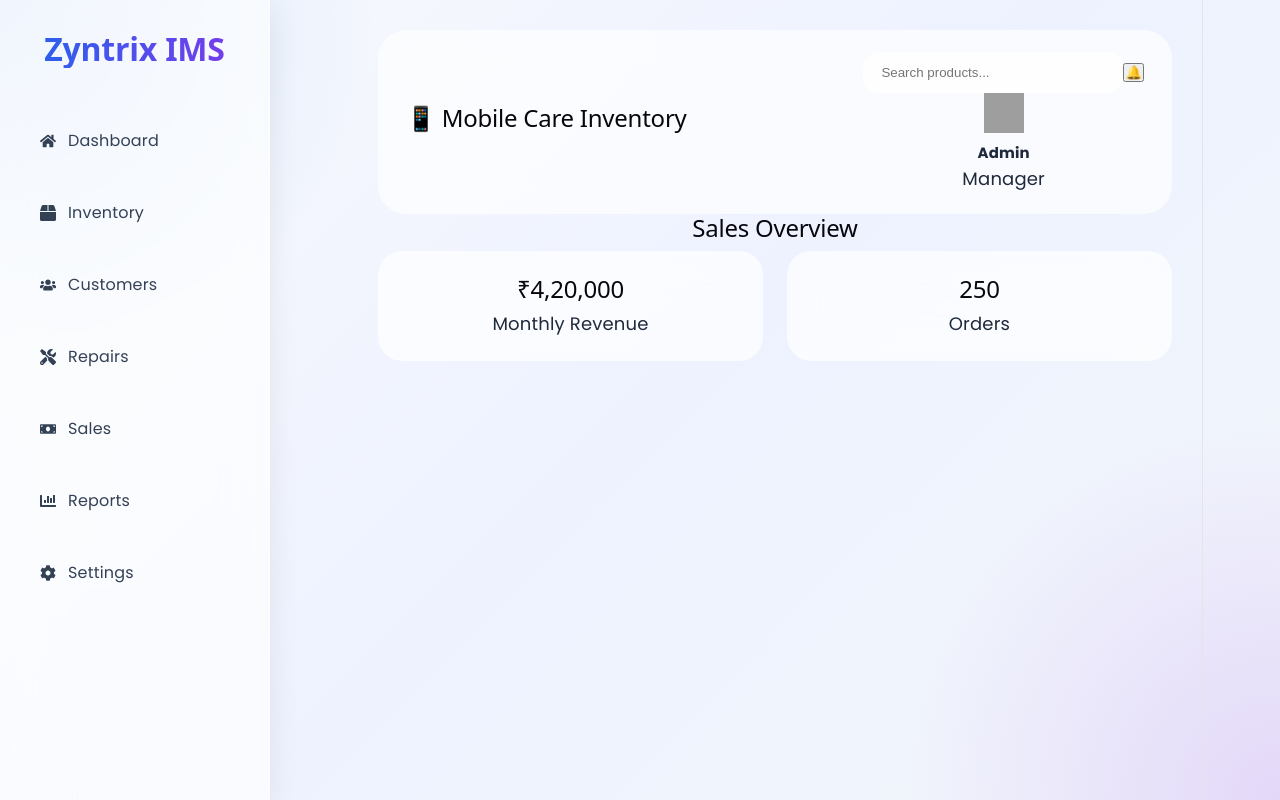
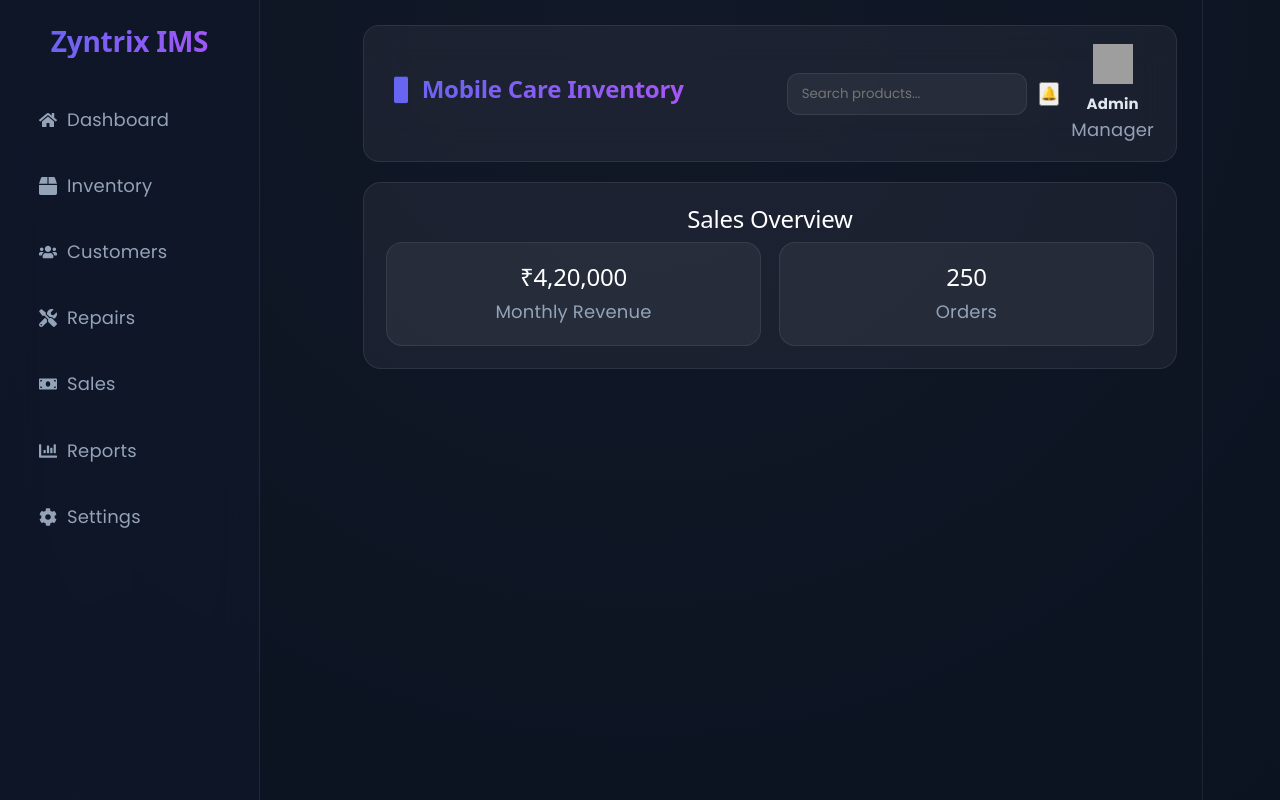
Before and after one commit to Piyush-s03/Mobile-care-Inventory, a React (Vite) app: page /sales in a window 1280 px wide. Built offline with nearby package versions, Linux system fonts and the light colour scheme; grey boxes are pictures that could not be loaded.

Commit message:
Fix responsive layout issues on mobile devices

```diff
--- a/src/App.css
+++ b/src/App.css
@@ -1,259 +1,368 @@
 /* ================= GOOGLE FONT ================= */
 @import url('https://fonts.googleapis.com/css2?family=Poppins:wght@300;400;500;600;700&display=swap');
 
+/* ================= ROOT THEME ================= */
+:root{
+  --bg:#0b1220;
+  --bg2:#0f172a;
+  --card:rgba(255,255,255,0.06);
+  --border:rgba(255,255,255,0.08);
+  --text:#e2e8f0;
+  --muted:#94a3b8;
+  --primary:#6366f1;
+  --secondary:#a855f7;
+  --success:#22c55e;
+  --danger:#ef4444;
+}
+
 /* ================= GLOBAL ================= */
-
 *{
   margin:0;
   padding:0;
   box-sizing:border-box;
+  font-family:'Poppins',sans-serif;
 }
 
-html, body{
+html,body{
   width:100%;
+  height:100%;
+  background:radial-gradient(circle at top,#111827,#0b1220);
+  color:var(--text);
   overflow-x:hidden;
 }
 
-body{
-  font-family:'Poppins',sans-serif;
-
-  background:
-  radial-gradient(circle at top left, rgba(59,130,246,0.18), transparent 25%),
-  radial-gradient(circle at bottom right, rgba(168,85,247,0.18), transparent 25%),
-  linear-gradient(135deg,#f8fafc,#eef2ff,#f1f5f9);
-
-  min-height:100vh;
-  color:#1e293b;
+/* glow background */
+body::before,
+body::after{
+  content:"";
+  position:fixed;
+  width:500px;
+  height:500px;
+  filter:blur(120px);
+  z-index:-1;
 }
 
-/* ================= FIX INPUT WHITE ON SELECT ================= */
-input, textarea, select{
-  color:#1e293b;
-  background:rgba(255,255,255,0.75);
+body::before{
+  background:rgba(99,102,241,0.25);
+  top:-150px;
+  left:-150px;
 }
 
-input:focus, textarea:focus, select:focus{
-  outline:2px solid rgba(37,99,235,0.4);
+body::after{
+  background:rgba(168,85,247,0.20);
+  bottom:-150px;
+  right:-150px;
+}
+
+/* ================= GLASS CARD SYSTEM ================= */
+.glass{
+  background:var(--card);
+  border:1px solid var(--border);
+  backdrop-filter:blur(18px);
+  border-radius:18px;
+  box-shadow:0 20px 50px rgba(0,0,0,0.5);
 }
 
 /* ================= LAYOUT ================= */
-
 .layout{
   display:flex;
   min-height:100vh;
 }
 
 /* ================= SIDEBAR ================= */
+.sidebar{
+  width:260px;
+  height:100vh;
+  position:fixed;
+  left:0;
+  top:0;
 
-.sidebar{
-  width:270px;
-  min-height:100vh;
-  position:fixed;
-  top:0;
-  left:0;
-  padding:30px 22px;
+  padding:25px;
+  background:rgba(15,23,42,0.8);
+  backdrop-filter:blur(20px);
+  border-right:1px solid var(--border);
+}
 
-  background:rgba(255,255,255,0.65);
-  backdrop-filter:blur(20px);
-  border-right:1px solid rgba(255,255,255,0.4);
-  box-shadow:0 8px 30px rgba(0,0,0,0.08);
+.logo{
+  font-size:28px;
+  font-weight:700;
+  margin-bottom:35px;
+  background:linear-gradient(to right,var(--primary),var(--secondary));
+  -webkit-background-clip:text;
+  -webkit-text-fill-color:transparent;
+}
+
+.sidebar a{
+  display:flex;
+  align-items:center;
+  gap:10px;
+
+  padding:14px;
+  margin-bottom:12px;
+
+  border-radius:12px;
+  color:var(--muted);
+  text-decoration:none;
 
   transition:0.3s;
 }
 
-.logo{
-  font-size:32px;
-  font-weight:700;
-  margin-bottom:45px;
-  background:linear-gradient(to right,#2563eb,#7c3aed);
+.sidebar a:hover{
+  background:linear-gradient(90deg,var(--primary),var(--secondary));
+  color:white;
+  transform:translateX(6px);
+}
+
+/* ================= MAIN ================= */
+.main{
+  margin-left:260px;
+  width:100%;
+  padding:25px;
+}
+
+/* ================= NAVBAR ================= */
+.navbar-custom{
+  display:flex;
+  justify-content:space-between;
+  align-items:center;
+
+  padding:18px 22px;
+  border-radius:16px;
+
+  background:rgba(255,255,255,0.05);
+  border:1px solid var(--border);
+  backdrop-filter:blur(18px);
+}
+
+.navbar-left h2{
+  font-size:24px;
+  font-weight:600;
+  background:linear-gradient(to right,var(--primary),var(--secondary));
   -webkit-background-clip:text;
   -webkit-text-fill-color:transparent;
 }
 
-/* ================= SIDEBAR LINKS ================= */
-
-.sidebar a{
+.navbar-right{
   display:flex;
+  gap:12px;
   align-items:center;
-  gap:12px;
-  text-decoration:none;
-  color:#334155;
-
-  padding:15px 18px;
-  margin-bottom:16px;
-  border-radius:18px;
-  transition:0.3s;
-  font-size:16px;
 }
 
-.sidebar a:hover{
-  background:linear-gradient(to right,#2563eb,#7c3aed);
+.navbar-search{
+  width:240px;
+  padding:10px 14px;
+  border-radius:12px;
+  border:1px solid var(--border);
+  background:rgba(255,255,255,0.05);
   color:white;
-  transform:translateX(8px);
 }
 
-/* ================= MAIN ================= */
-
-.main{
-  margin-left:270px;
-  width:100%;
-  padding:30px;
+/* ================= BUTTON ================= */
+button{
+  cursor:pointer;
 }
 
-/* ================= NAVBAR ================= */
-
-.navbar-custom{
-  display:flex;
-  justify-content:space-between;
-  align-items:center;
-  flex-wrap:wrap;
-  gap:12px;
-
-  padding:22px 28px;
-  border-radius:28px;
-
-  background:rgba(255,255,255,0.65);
-  backdrop-filter:blur(18px);
+.primary-btn{
+  padding:10px 14px;
+  border:none;
+  border-radius:12px;
+  color:white;
+  background:linear-gradient(90deg,var(--primary),var(--secondary));
+  transition:0.3s;
 }
 
-/* ================= INPUT FIX ================= */
+.primary-btn:hover{
+  transform:translateY(-3px);
+}
 
-.navbar-search,
-.search-input{
-  width:260px;
-  max-width:100%;
-  padding:13px 18px;
-  border-radius:16px;
-  border:none;
-  outline:none;
-  background:rgba(255,255,255,0.75);
+/* ================= PAGE BOX ================= */
+.page-box{
+  margin-top:20px;
+  padding:22px;
+  border-radius:18px;
+  background:rgba(255,255,255,0.05);
+  border:1px solid var(--border);
 }
 
 /* ================= GRID ================= */
-
 .dashboard-grid,
 .product-grid{
   display:grid;
-  grid-template-columns:repeat(auto-fit,minmax(260px,1fr));
-  gap:24px;
+  grid-template-columns:repeat(auto-fit,minmax(240px,1fr));
+  gap:18px;
 }
 
-/* ================= CARD ================= */
-
+/* ================= CARDS ================= */
 .dashboard-card,
 .product-card{
-  padding:24px;
-  border-radius:24px;
-  background:rgba(255,255,255,0.7);
-  backdrop-filter:blur(18px);
+  padding:20px;
+  border-radius:16px;
+  background:rgba(255,255,255,0.05);
+  border:1px solid var(--border);
   transition:0.3s;
 }
 
 .dashboard-card:hover,
 .product-card:hover{
   transform:translateY(-8px);
+  box-shadow:0 20px 40px rgba(0,0,0,0.4);
 }
 
-/* ================= IMAGE FIX ================= */
+/* ================= TEXT ================= */
+h1,h2,h3{
+  color:white;
+}
 
+p{
+  color:var(--muted);
+}
+
+/* ================= PRODUCT IMAGE ================= */
 .product-image img{
-  width:120px;
-  height:120px;
+  width:100px;
+  height:100px;
   object-fit:contain;
 }
 
-/* ================= BUTTON FIX ================= */
+/* ================= STATUS ================= */
+.low-stock{
+  background:rgba(239,68,68,0.2);
+  color:#f87171;
+  padding:6px 10px;
+  border-radius:10px;
+}
 
+.in-stock{
+  background:rgba(34,197,94,0.2);
+  color:#4ade80;
+  padding:6px 10px;
+  border-radius:10px;
+}
+
+/* ================= BUTTON GROUP ================= */
 .product-buttons{
   display:flex;
-  gap:12px;
-  flex-wrap:wrap;
+  gap:10px;
+  margin-top:10px;
 }
 
-.edit-btn,
+.edit-btn{
+  flex:1;
+  border:none;
+  padding:10px;
+  border-radius:10px;
+  color:white;
+  background:linear-gradient(90deg,#3b82f6,#6366f1);
+}
+
 .delete-btn{
   flex:1;
-  min-width:120px;
-  padding:12px;
   border:none;
-  border-radius:14px;
+  padding:10px;
+  border-radius:10px;
   color:white;
+  background:linear-gradient(90deg,#ef4444,#f97316);
 }
 
 /* ================= FORM ================= */
-
 .add-product-form{
   display:grid;
-  grid-template-columns:repeat(auto-fit,minmax(200px,1fr));
-  gap:15px;
-  padding:25px;
-  border-radius:24px;
-  background:rgba(255,255,255,0.6);
+  grid-template-columns:repeat(auto-fit,minmax(180px,1fr));
+  gap:12px;
+
+  padding:20px;
+  border-radius:16px;
+
+  background:rgba(255,255,255,0.05);
+  border:1px solid var(--border);
 }
 
 .add-product-form input,
 .add-product-form select{
-  padding:14px;
-  border:none;
-  border-radius:14px;
-  background:rgba(255,255,255,0.85);
+  padding:12px;
+  border-radius:10px;
+  border:1px solid var(--border);
+  background:rgba(255,255,255,0.05);
+  color:white;
 }
 
-/* ================= AUTH ================= */
-
+/* ================= AUTH LOGIN ================= */
 .auth-container{
   min-height:100vh;
   display:flex;
   justify-content:center;
   align-items:center;
-  padding:20px;
+  background:radial-gradient(circle,#0b1220,#060b16);
 }
 
 .auth-box{
-  width:420px;
-  max-width:95%;
-  padding:40px;
-  border-radius:30px;
-  background:rgba(255,255,255,0.7);
+  width:380px;
+  padding:30px;
+  border-radius:18px;
+  background:rgba(255,255,255,0.05);
+  border:1px solid var(--border);
+  backdrop-filter:blur(18px);
 }
 
-/* ================= TABLE FIX ================= */
+.auth-box h1{
+  text-align:center;
+  margin-bottom:20px;
+}
 
+.auth-btn{
+  width:100%;
+  padding:12px;
+  border:none;
+  border-radius:12px;
+  background:linear-gradient(90deg,var(--primary),var(--secondary));
+  color:white;
+  font-weight:600;
+}
+
+/* ================= TABLE ================= */
 .table{
   width:100%;
-  overflow-x:auto;
+  border-collapse:collapse;
+  overflow:hidden;
+  border-radius:12px;
 }
 
-/* ================= RESPONSIVE FIXES ================= */
+.table thead{
+  background:linear-gradient(90deg,var(--primary),var(--secondary));
+  color:white;
+}
+
+.table td, .table th{
+  padding:12px;
+  color:var(--text);
+}
+
+/* ================= RESPONSIVE ================= */
 
 /* TABLET */
 @media(max-width:992px){
   .sidebar{
     width:80px;
-    padding:20px 10px;
+  }
+
+  .main{
+    margin-left:80px;
   }
 
   .sidebar a{
     justify-content:center;
     font-size:0;
   }
-
-  .main{
-    margin-left:80px;
-    padding:20px;
-  }
 }
 
 /* MOBILE */
 @media(max-width:768px){
-
   .navbar-custom{
     flex-direction:column;
-    align-items:stretch;
+    gap:10px;
   }
 
-  .navbar-search,
-  .search-input{
+  .navbar-search{
     width:100%;
   }
 
@@ -262,48 +371,137 @@ input:focus, textarea:focus, select:focus{
   }
 }
 
-/* SMALL MOBILE FIX (THIS WAS YOUR ISSUE AREA) */
-@media(max-width:480px){
+/* SMALL MOBILE */
+@media(max-width:420px){
+  .auth-box{
+    width:95%;
+  }
 
-  .main{
-    margin-left:0;
-    padding:12px;
+  .navbar-left h2{
+    font-size:18px;
   }
 
   .sidebar{
-    position:relative;
-    width:100%;
-    height:auto;
-    display:flex;
-    overflow-x:auto;
+    position:fixed;
+    width:70px;
   }
 
-  .sidebar a{
-    flex:1;
-    font-size:12px;
-    padding:10px;
+  .main{
+    margin-left:70px;
+    padding:15px;
+  }
+}
+/* ================= MOBILE FIX CORE ================= */
+
+/* Tablet */
+@media (max-width: 992px) {
+
+  .sidebar {
+    width: 80px;
   }
 
-  .navbar-custom{
-    padding:15px;
+  .main {
+    margin-left: 80px;
   }
 
-  .auth-box{
-    padding:25px;
+  .sidebar a {
+    justify-content: center;
+    font-size: 0;
+    padding: 12px;
   }
 
-  .dashboard-card h2{
-    font-size:26px;
+  .logo {
+    font-size: 18px;
+    text-align: center;
   }
 }
 
-/* VERY SMALL DEVICES */
-@media(max-width:360px){
-  .logo{
-    font-size:18px;
+/* BIG MOBILE */
+@media (max-width: 768px) {
+
+  /* 🔥 KEY FIX: REMOVE SIDEBAR LAYOUT DEPENDENCY */
+  .layout {
+    flex-direction: column;
   }
 
-  .navbar-search{
-    font-size:14px;
+  .sidebar {
+    position: relative;
+    width: 100%;
+    height: auto;
+    display: flex;
+    flex-direction: row;
+    overflow-x: auto;
+    padding: 12px;
+  }
+
+  .sidebar a {
+    font-size: 14px;
+    white-space: nowrap;
+    padding: 10px 14px;
+  }
+
+  .main {
+    margin-left: 0;
+    width: 100%;
+    padding: 15px;
+  }
+
+  .navbar-custom {
+    flex-direction: column;
+    gap: 12px;
+  }
+
+  .navbar-right {
+    width: 100%;
+    justify-content: space-between;
+    flex-wrap: wrap;
+  }
+
+  .navbar-search,
+  .search-input {
+    width: 100%;
+  }
+
+  .product-grid,
+  .dashboard-grid {
+    grid-template-columns: 1fr;
+  }
+
+  .add-product-form {
+    grid-template-columns: 1fr;
   }
 }
+
+/* SMALL MOBILE */
+@media (max-width: 480px) {
+
+  body {
+    font-size: 14px;
+  }
+
+  .logo {
+    font-size: 16px;
+  }
+
+  .dashboard-card h2 {
+    font-size: 24px;
+  }
+
+  .product-image img {
+    width: 90px;
+    height: 90px;
+  }
+
+  .auth-box {
+    width: 95%;
+    padding: 20px;
+  }
+
+  .auth-box h1 {
+    font-size: 24px;
+  }
+
+  .auth-btn {
+    font-size: 14px;
+  }
+}
```
